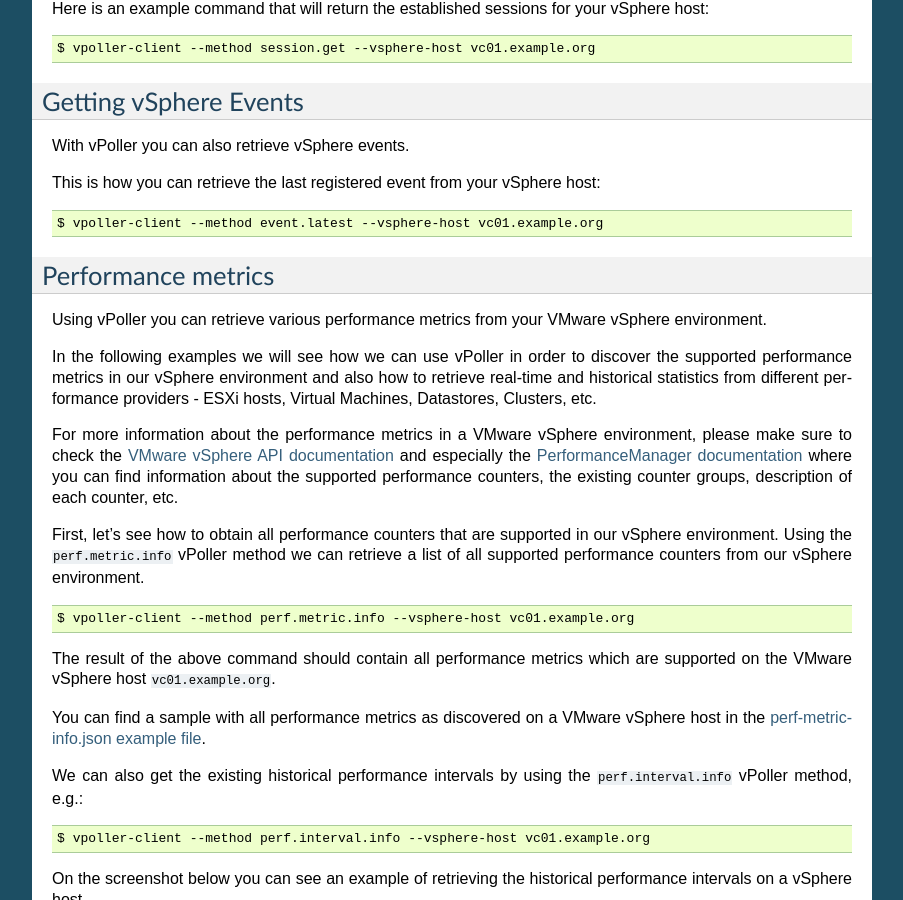
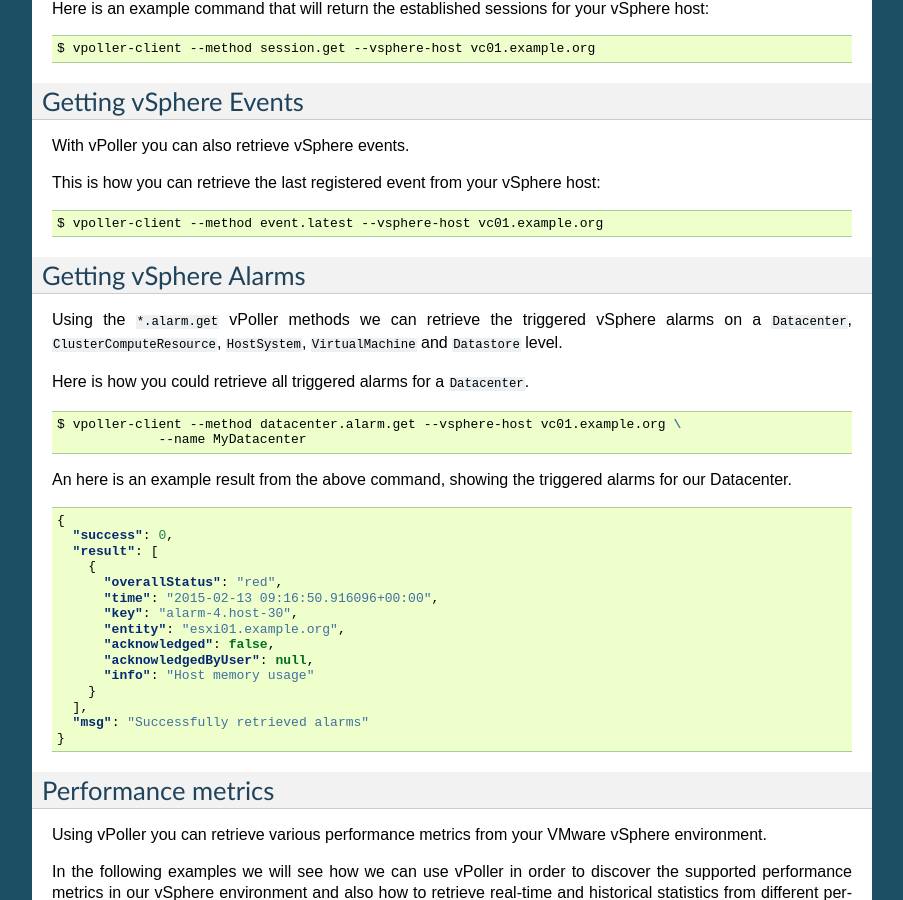
Before and after one commit to dnaeon/py-vpoller, a Sphinx documentation site: the page built from docs/examples.rst, in a window 1280 px wide and 900 px high, scrolled down 3416 px. Shown: the whole window, without its empty margins (198-1101 px from the left). Built offline with Sphinx 7.4.7, drawn with Linux system fonts in a browser that asks for light colours; some of the changed text lies outside the part shown.

Commit message:
Document how to use the *.alarm.get vPoller methods

```diff
--- a/docs/examples.rst
+++ b/docs/examples.rst
@@ -264,6 +264,42 @@
 .. code-block:: bash
 
    $ vpoller-client --method event.latest --vsphere-host vc01.example.org
+
+Getting vSphere Alarms
+======================
+
+Using the ``*.alarm.get`` vPoller methods we can retrieve the
+triggered vSphere alarms on a ``Datacenter``,
+``ClusterComputeResource``, ``HostSystem``, ``VirtualMachine`` and
+``Datastore`` level.
+
+Here is how you could retrieve all triggered alarms for a ``Datacenter``.
+
+.. code-block:: bash
+
+   $ vpoller-client --method datacenter.alarm.get --vsphere-host vc01.example.org \
+		--name MyDatacenter
+
+An here is an example result from the above command, showing the
+triggered alarms for our Datacenter.
+
+.. code-block:: json
+
+   {
+     "success": 0,
+     "result": [
+       {
+         "overallStatus": "red",
+	 "time": "2015-02-13 09:16:50.916096+00:00",
+         "key": "alarm-4.host-30",
+         "entity": "esxi01.example.org",
+         "acknowledged": false,
+         "acknowledgedByUser": null,
+         "info": "Host memory usage"
+       }
+     ],
+     "msg": "Successfully retrieved alarms"
+   }
 
 Performance metrics
 ===================
```
